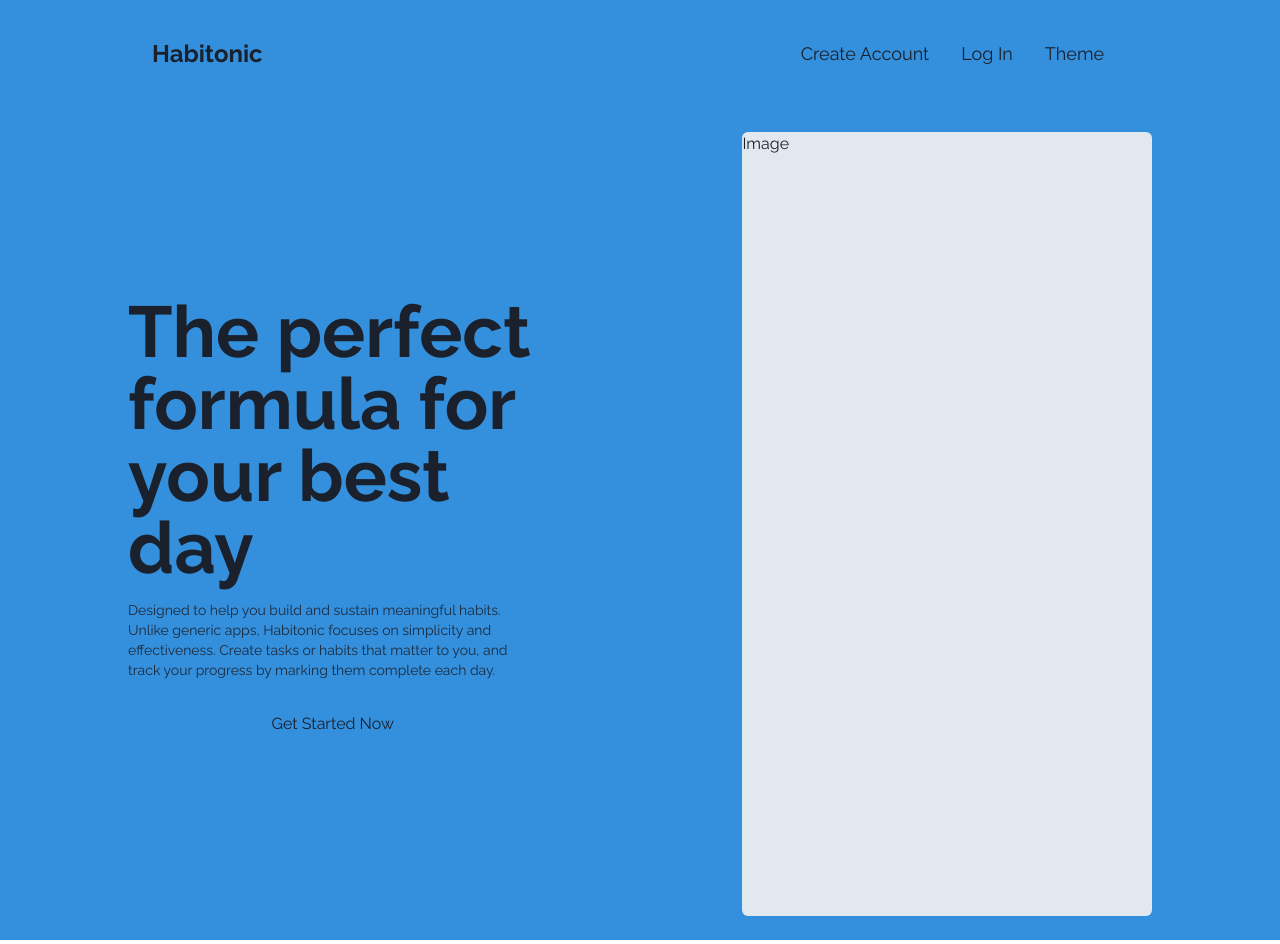
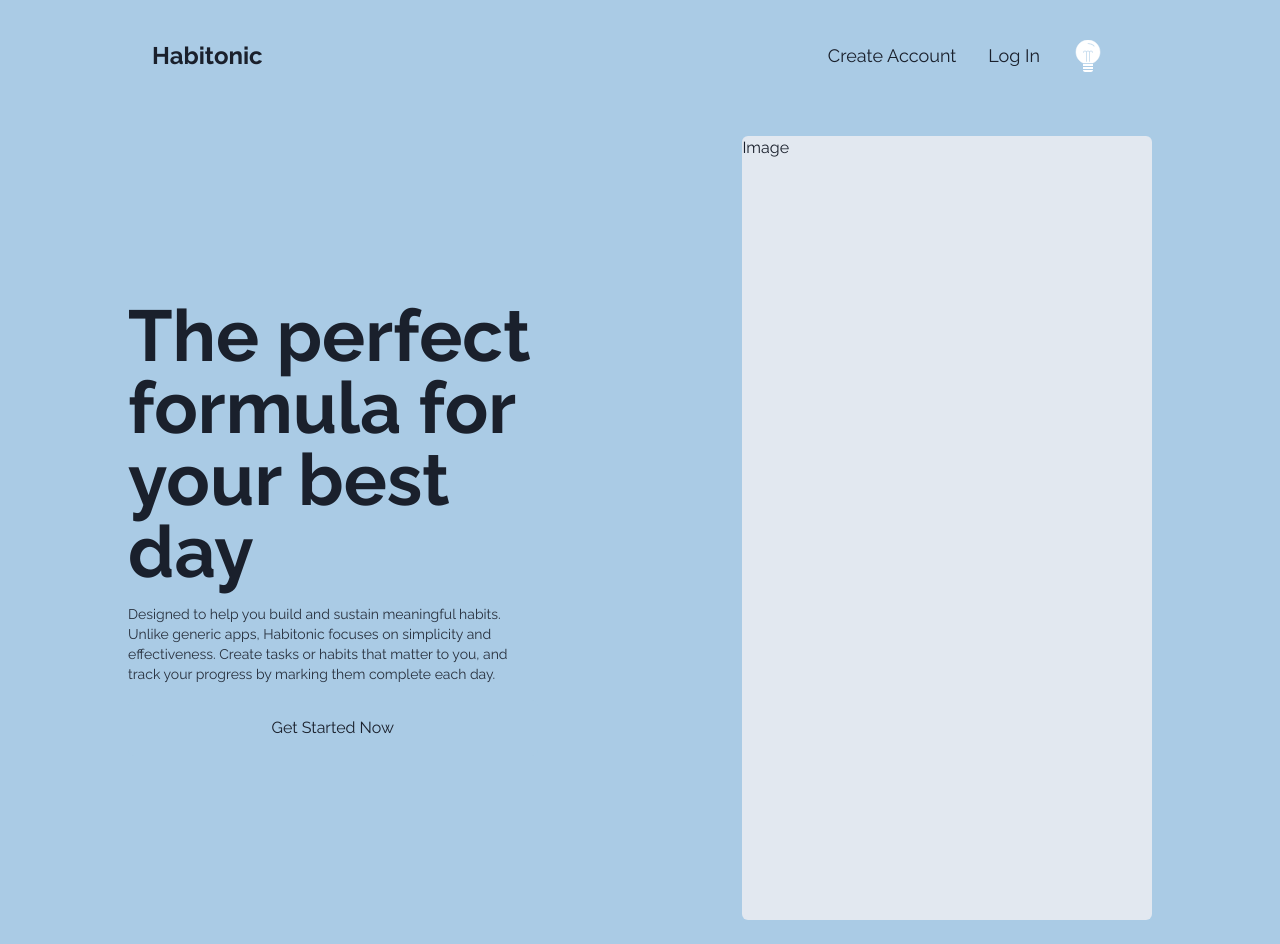
Before and after one commit to AtanasovCode/habitonic-next, a Next.js app: page / in a window 1280 px wide. Built offline with nearby package versions, Linux system fonts and the light colour scheme.

Commit message:
add theme toggle to nav & improve theme change experience

```diff
--- a/app/globals.css
+++ b/app/globals.css
@@ -3,7 +3,7 @@
 @tailwind utilities;
 
 :root {
-    --primary-light: #3490dc;
+    --primary-light: #aacbe5;
     --secondary-light: #ffed4a;
     --accent-light: #e2e8f0;
     --text-light: #1a202c;
--- a/app/ui/ThemeToggle.tsx
+++ b/app/ui/ThemeToggle.tsx
@@ -1,20 +1,45 @@
 'use client';
 
 import { useTheme } from "next-themes";
+import { useEffect } from "react";
+import { useHabitStore } from "@/useHabitStore";
+import LightIcon from "@/app/assets/light.svg";
+import DarkIcon from "@/app/assets/dark.svg";
 
 export default function ThemeToggle() {
 
     const { setTheme } = useTheme();
+    const { currentTheme, setCurrentTheme } = useHabitStore();
 
     const changeTheme = (theme: string) => {
         setTheme(theme);
+        setCurrentTheme(theme);
     }
 
+    useEffect(() => {
+        const mq = window.matchMedia(
+            "(prefers-color-scheme: dark)"
+        );
+
+        if (mq.matches) {
+            setCurrentTheme("dark");
+        }
+
+        // This callback will fire if the perferred color scheme changes without a reload
+        mq.addEventListener("change", (evt) => setCurrentTheme(evt.matches ? "dark" : "light"));
+    }, []);
+
     return (
-        <div className="flex items-center justify-start">
-            <div className="p-3 bg-accent cursor-pointer" onClick={() => changeTheme("system")}>System</div>
-            <div className="p-3 bg-accent cursor-pointer"  onClick={() => changeTheme("dark")}>Dark</div>
-            <div className="p-3 bg-accent cursor-pointer"  onClick={() => changeTheme("light")}>Light</div>
+        <div
+            className="flex items-center justify-center cursor-pointer"
+            onClick={() => changeTheme(currentTheme === "dark" ? "light" : "dark")}
+        >
+            {
+                currentTheme === "dark" ?
+                <DarkIcon className="w-8 h-auto" />
+                :
+                <LightIcon className="w-8 h-auto" />
+            }
         </div>
     );
 }
--- a/app/ui/home/HeroNav.tsx
+++ b/app/ui/home/HeroNav.tsx
@@ -4,6 +4,7 @@ import { useHabitStore } from "@/useHabitStore";
 import clsx from "clsx";
 import Menu from "@/app/assets/menu.svg";
 import Close from "@/app/assets/close.svg";
+import ThemeToggle from "@/app/ui/ThemeToggle";
 
 export default function HeroNav() {
 
@@ -15,7 +16,7 @@ export default function HeroNav() {
                 onClick={() => toggleMobileNav()}
                 className="absolute left-2 lg:hidden"
             >
-                <Menu className="w-12 h-auto stroke-white" />
+                <Menu className="w-12 h-auto stroke-text" />
             </div>
             <div className="font-bold text-2xl">
                 Habitonic
@@ -34,7 +35,7 @@ export default function HeroNav() {
                         onClick={() => toggleMobileNav()}
                         className="absolute left-4"
                     >
-                        <Close className="w-6 h-auto stroke-white" />
+                        <Close className="w-6 h-auto stroke-text" />
                     </div>
                     <div className="font-bold text-2xl">
                         Habitonic
@@ -42,7 +43,7 @@ export default function HeroNav() {
                 </div>
                 <div>Create Account</div>
                 <div>Log In</div>
-                <div>Theme</div>
+                <ThemeToggle />
             </div>
         </nav>
     );
--- a/useHabitStore.ts
+++ b/useHabitStore.ts
@@ -1,12 +1,15 @@
 import { create } from 'zustand'
 
 interface HabitState {
-  // Hero Nav
   showMobileNav: boolean;
   toggleMobileNav: () => void;
+  currentTheme: string;
+  setCurrentTheme: (theme: string) => void;
 }
 
 export const useHabitStore = create<HabitState>()((set) => ({
   showMobileNav: false,
   toggleMobileNav: () => set((state) => ({ showMobileNav: !state.showMobileNav })),
+  currentTheme: 'system',
+  setCurrentTheme: (currentTheme) => set({ currentTheme }),
 }))
```
Also changed, not shown: app/assets/dark.svg (added), app/assets/light.svg (added).
